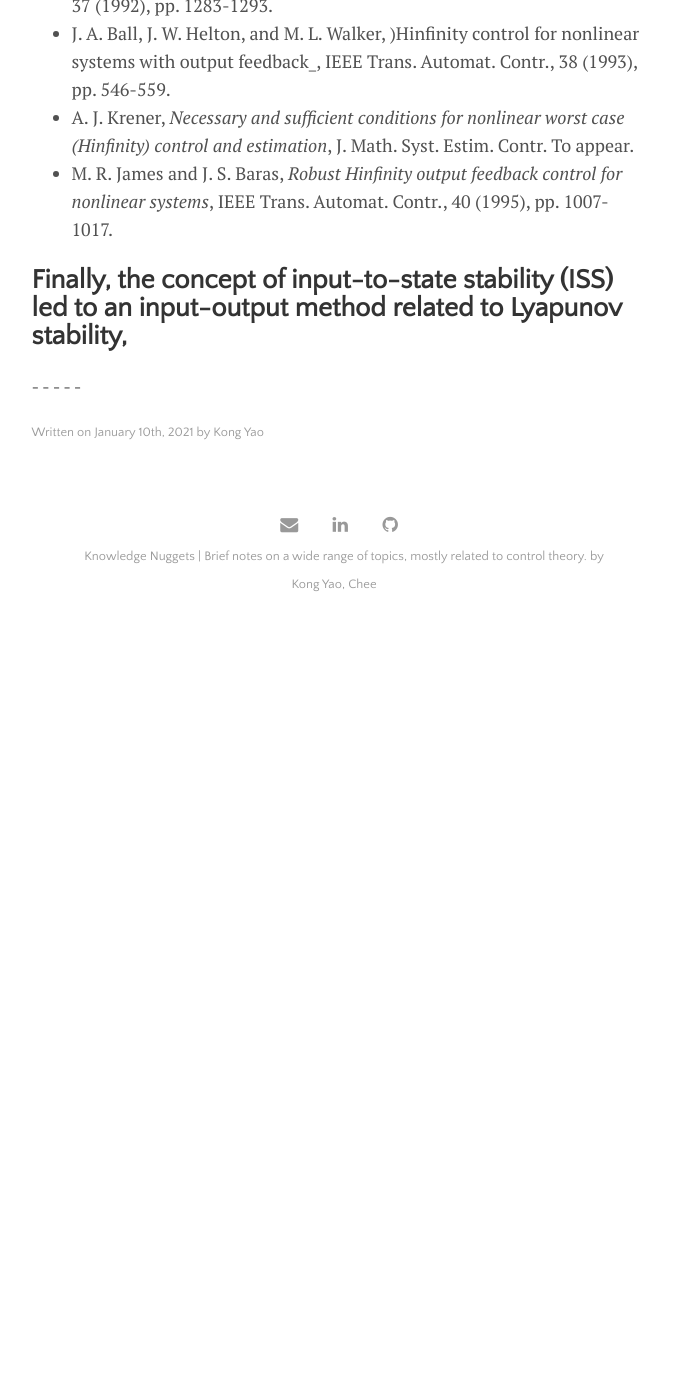
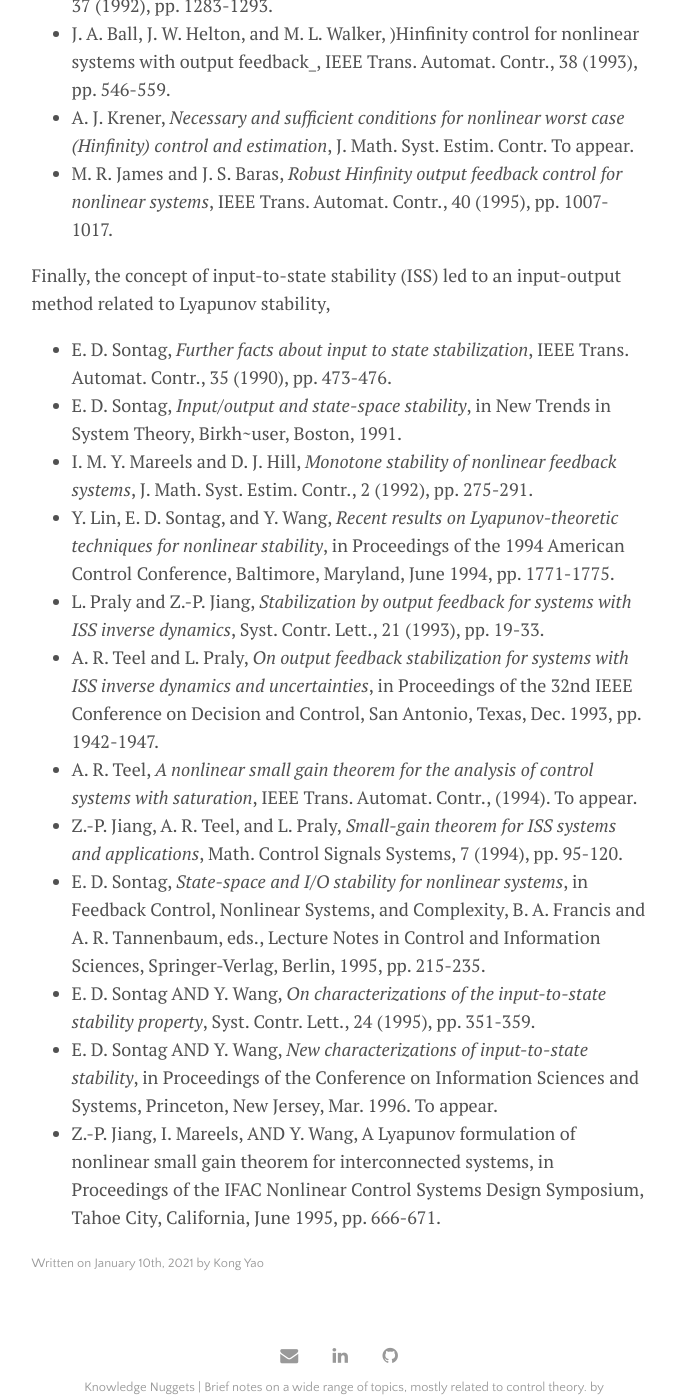
Before and after one commit to CheeGY/cheegy.github.io, a Jekyll site: the page built from _posts/2021-01-10-IntroChapterFreeman.md, in a window 1280 px wide and 1400 px high, scrolled down 4032 px. Shown: the whole window, without its empty margins (301-977 px from the left). Built offline with Jekyll 4.4.1, drawn with Linux system fonts in a browser that asks for light colours; formulas are drawn with MathJax 3; before the commit the page ends 4662 px from its top, so only the background shows below that; some of the changed text lies outside the part shown.

Commit message:
Update 2021-01-10-IntroChapterFreeman.md

```diff
--- a/_posts/2021-01-10-IntroChapterFreeman.md
+++ b/_posts/2021-01-10-IntroChapterFreeman.md
@@ -1,6 +1,6 @@
 ---
 layout: post
-title: "Introductory Chapter from \"Robust Nonlinear Control Design\""
+title: "Introduction to \"_Robust Nonlinear Control Design_\""
 author: "Kong Yao"
 categories: posts
 tags: [robust control]
@@ -62,9 +62,15 @@ With the theory of dissipativity, the application of game theory led to nonlinea
 - M. R. James and J. S. Baras, _Robust Hinfinity output feedback control for nonlinear systems_, IEEE Trans. Automat. Contr., 40 (1995), pp. 1007-1017.
 
 Finally, the concept of input-to-state stability (ISS) led to an input-output method related to Lyapunov stability,
--
--
--
--
--
--
+- E. D. Sontag, _Further facts about input to state stabilization_, IEEE Trans. Automat. Contr., 35 (1990), pp. 473-476.
+- E. D. Sontag, _Input/output and state-space stability_, in New Trends in System Theory, Birkh~user, Boston, 1991.
+- I. M. Y. Mareels and D. J. Hill, _Monotone stability of nonlinear feedback systems_, J. Math. Syst. Estim. Contr., 2 (1992), pp. 275-291.
+- Y. Lin, E. D. Sontag, and Y. Wang, _Recent results on Lyapunov-theoretic techniques for nonlinear stability_, in Proceedings of the 1994 American Control Conference, Baltimore, Maryland, June 1994, pp. 1771-1775.
+- L. Praly and Z.-P. Jiang, _Stabilization by output feedback for systems with ISS inverse dynamics_, Syst. Contr. Lett., 21 (1993), pp. 19-33.
+- A. R. Teel and L. Praly, _On output feedback stabilization for systems with ISS inverse dynamics and uncertainties_, in Proceedings of the 32nd IEEE Conference on Decision and Control, San Antonio, Texas, Dec. 1993, pp. 1942-1947.
+- A. R. Teel, _A nonlinear small gain theorem for the analysis of control systems with saturation_, IEEE Trans. Automat. Contr., (1994). To appear.
+- Z.-P. Jiang, A. R. Teel, and L. Praly, _Small-gain theorem for ISS systems and applications_, Math. Control Signals Systems, 7 (1994), pp. 95-120.
+- E. D. Sontag, _State-space and I/O stability for nonlinear systems_, in Feedback Control, Nonlinear Systems, and Complexity, B. A. Francis and A. R. Tannenbaum, eds., Lecture Notes in Control and Information Sciences, Springer-Verlag, Berlin, 1995, pp. 215-235.
+- E. D. Sontag AND Y. Wang, _On characterizations of the input-to-state stability property_, Syst. Contr. Lett., 24 (1995), pp. 351-359.
+- E. D. Sontag AND Y. Wang, _New characterizations of input-to-state stability_, in Proceedings of the Conference on Information Sciences and Systems, Princeton, New Jersey, Mar. 1996. To appear.
+- Z.-P. Jiang, I. Mareels, AND Y. Wang, A Lyapunov formulation of nonlinear small gain theorem for interconnected systems, in Proceedings of the IFAC Nonlinear Control Systems Design Symposium, Tahoe City, California, June 1995, pp. 666-671.
```
